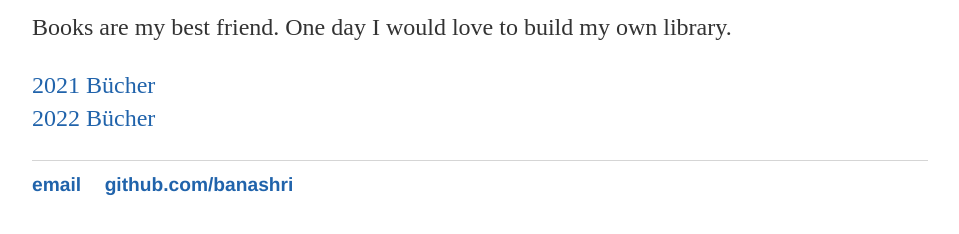
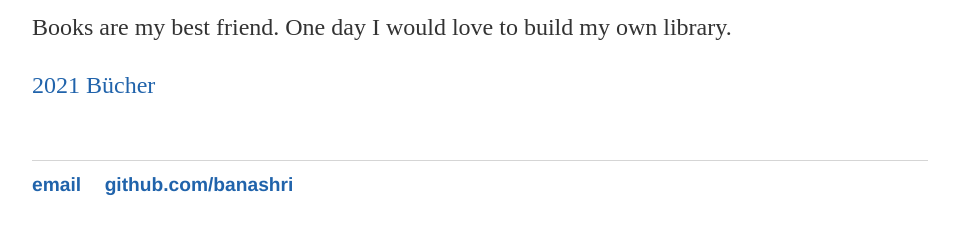
Before and after one commit to Banashri/banashri.github.io, a Jekyll site: the page built from books/index.md, in a window 1280 px wide. Shown: the part 576-810 px from the top of the page, without its empty margins (160-1119 px from the left). Built offline with Jekyll 4.4.1, drawn with Linux system fonts in a browser that asks for light colours.

Commit message:
no update

```diff
--- a/books/index.md
+++ b/books/index.md
@@ -9,7 +9,7 @@ Books are my best friend. One day I would love to build my own library.
 
 <a class = "text" href="{% link books/2021.md %}">2021 Bücher</a>
 <br/>
-<a class = "text" href="{% link books/2022.md %}">2022 Bücher</a>
+<!--<a class = "text" href="{% link books/2022.md %}">2022 Bücher</a>-->
 <br/>
 
 <!--I am very happy and proud of myself after finishing my first year of the journey of <em>becoming a reader</em>. My GoodRead reading challenge was to read 24 books, and I outperformed with 183%. The whole experience was definitely a roller-coaster ride. In that I learned that I am so traditional as a reader, audiobooks are not my cup of tea. My biggest achievement was to read <em>Moby Dick</em>, and the hardest read was <em>Paradise Lost</em>.-->
```
